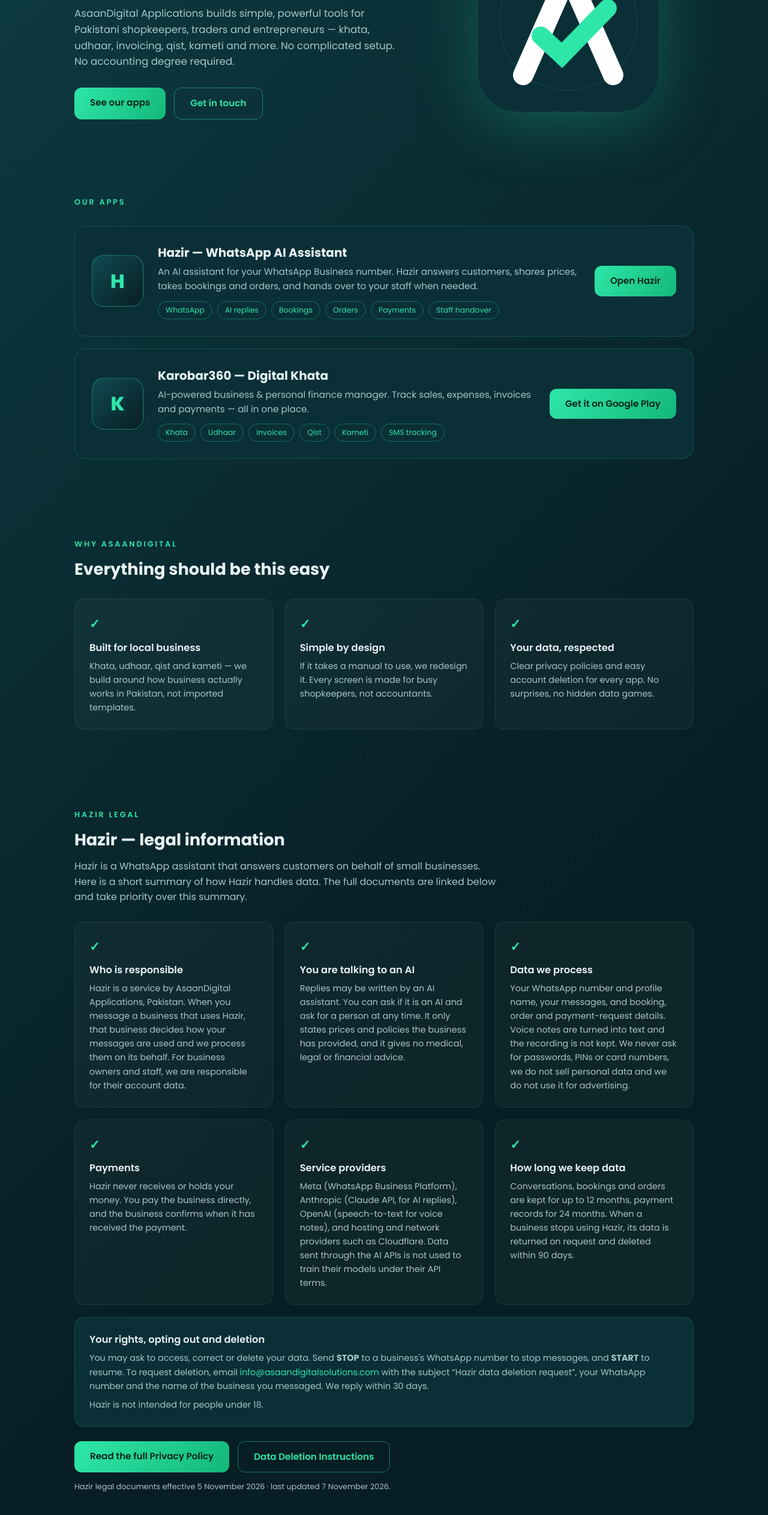
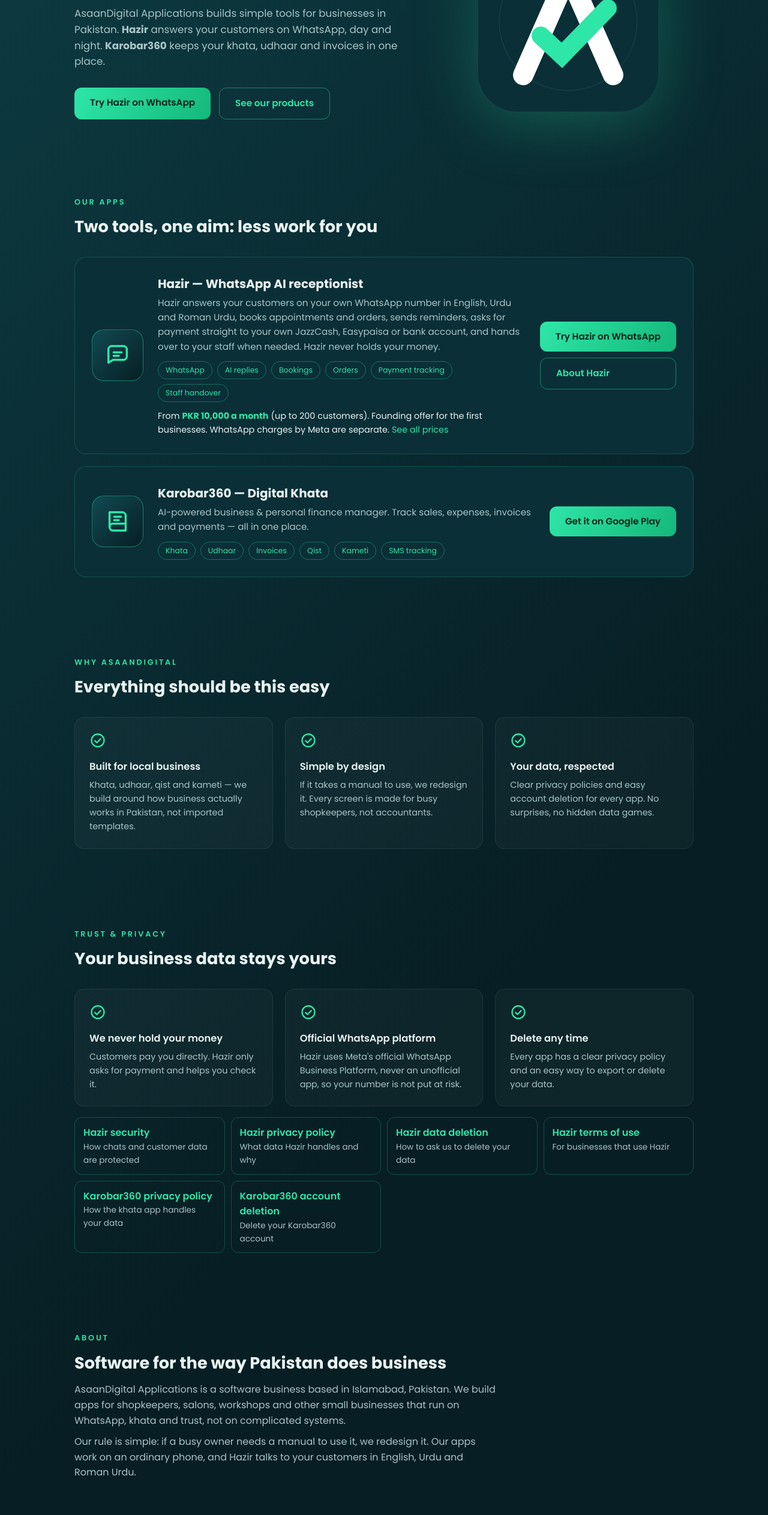
Before and after one commit to asaandigitalapps-prog/asaandigitalapps-prog.github.io, a plain HTML site: page index.html in a window 1280 px wide. Shown: the part 231-2756 px from the top of the page at 60% size. Drawn offline with Linux system fonts and the light colour scheme.

Commit message:
Hazir focus, Trust & Privacy, About, contact details, SEO

```diff
--- a/index.html
+++ b/index.html
@@ -3,8 +3,16 @@
 <head>
 <meta charset="UTF-8">
 <meta name="viewport" content="width=device-width, initial-scale=1.0">
-<title>AsaanDigital Applications — Business made asaan</title>
-<meta name="description" content="AsaanDigital Applications builds simple, powerful business apps for Pakistani entrepreneurs. Khata, udhaar, invoicing, qist, kameti, WhatsApp AI assistants and more — made asaan.">
+<title>AsaanDigital Applications | Hazir WhatsApp AI receptionist and Karobar360 khata app, Pakistan</title>
+<meta name="description" content="AsaanDigital Applications, Islamabad, builds simple tools for Pakistani businesses: Hazir answers your customers on WhatsApp and books, orders and tracks payments; Karobar360 keeps your khata, udhaar and invoices.">
+<link rel="canonical" href="https://asaandigitalsolutions.com/">
+<meta property="og:type" content="website"><meta property="og:site_name" content="AsaanDigital Applications">
+<meta property="og:title" content="AsaanDigital Applications: Business made asaan">
+<meta property="og:description" content="Hazir, the WhatsApp AI receptionist for businesses in Pakistan, and Karobar360, the digital khata.">
+<meta property="og:url" content="https://asaandigitalsolutions.com/">
+<meta property="og:image" content="https://hazir.asaandigitalsolutions.com/img/hazir-share.jpg">
+<meta name="twitter:card" content="summary_large_image">
+<script type="application/ld+json">{"@context":"https://schema.org","@type":"Organization","name":"AsaanDigital Applications","url":"https://asaandigitalsolutions.com/","email":"info@asaandigitalsolutions.com","telephone":"+923225173035","address":{"@type":"PostalAddress","addressLocality":"Islamabad","addressCountry":"PK"},"sameAs":["https://hazir.asaandigitalsolutions.com/","https://play.google.com/store/apps/details?id=com.asaandigital.karobar360"]}</script>
 <link rel="preconnect" href="https://fonts.googleapis.com">
 <link rel="preconnect" href="https://fonts.gstatic.com" crossorigin>
 <link href="https://fonts.googleapis.com/css2?family=Poppins:wght@400;500;600;700;800&display=swap" rel="stylesheet">
@@ -68,7 +76,11 @@
   }
   .app-icon{width:86px;height:86px;border-radius:20px;background:linear-gradient(135deg,#124A52,var(--teal-dark));
     display:flex;align-items:center;justify-content:center;border:1px solid rgba(46,230,168,.4);flex-shrink:0}
-  .app-icon span{font-weight:800;font-size:2rem;color:var(--mint)}
+  .app-icon svg{width:46px;height:46px}
+  .price{margin-top:12px;font-size:.9rem;color:var(--text)}
+  .price b{color:var(--mint)}
+  .price a{white-space:nowrap}
+  .card-actions{display:flex;flex-direction:column;gap:10px}
   .app-card h3{font-size:1.25rem;font-weight:700}
   .app-card .tagline{color:var(--grey-soft);font-size:.95rem;margin-top:4px}
   .chips{margin-top:12px;display:flex;flex-wrap:wrap;gap:8px}
@@ -83,7 +95,7 @@
   /* features */
   .grid{margin-top:28px;display:grid;grid-template-columns:repeat(3,1fr);gap:20px}
   .feat{background:rgba(255,255,255,.03);border:1px solid rgba(255,255,255,.07);border-radius:16px;padding:24px}
-  .feat .tick{color:var(--mint);font-size:1.3rem;font-weight:800}
+  .feat .tick{width:28px;height:28px;color:var(--mint)}
   .feat h3{font-size:1.02rem;font-weight:600;margin:10px 0 6px}
   .feat p{color:var(--grey-soft);font-size:.9rem}
 
@@ -106,17 +118,29 @@
     .hero{grid-template-columns:1fr;padding-top:40px}
     .hero-mark{order:-1}
     .grid{grid-template-columns:1fr}
-    .app-card{grid-template-columns:auto 1fr}
+    .app-card{grid-template-columns:1fr;gap:16px;padding:22px}
+    .app-icon{width:60px;height:60px;border-radius:16px}.app-icon svg{width:34px;height:34px}
+    .hero-mark svg{width:140px}
     .app-card .btn{grid-column:1/-1;text-align:center}
-    .navlinks{display:none}
+    .nav{flex-wrap:wrap;row-gap:10px}
+    .navlinks{flex:1 0 100%;gap:18px;overflow-x:auto;white-space:nowrap;padding-bottom:4px}
+    .card-actions{grid-column:1/-1}
+    .card-actions .btn{text-align:center}
   }
+  .about p{color:var(--grey-soft);max-width:44rem;margin-top:10px}
+  .trust-links{margin-top:18px;display:grid;grid-template-columns:repeat(auto-fit,minmax(230px,1fr));gap:10px}
+  .trust-links a{display:block;padding:12px 14px;border:1px solid rgba(46,230,168,.25);border-radius:12px;font-weight:600}
+  .trust-links a:hover{border-color:var(--mint);text-decoration:none}
+  .trust-links span{display:block;color:var(--grey-soft);font-weight:400;font-size:.85rem}
+  .contact dl{margin-top:14px;display:grid;grid-template-columns:auto 1fr;gap:6px 16px;color:var(--grey-soft)}
+  .contact dd{color:var(--text)}
 </style>
 </head>
 <body>
 
 <header class="wrap">
   <nav class="nav">
-    <a class="brand" href="#">
+    <a class="brand" href="/" aria-label="AsaanDigital home">
       <svg width="34" height="34" viewBox="0 0 512 512" xmlns="http://www.w3.org/2000/svg" aria-hidden="true">
         <rect width="512" height="512" rx="110" fill="#0D3B42"/>
         <g stroke-linecap="round" fill="none">
@@ -127,9 +151,9 @@
       Asaan<span class="digital">Digital</span>
     </a>
     <div class="navlinks">
-      <a href="#apps">Our apps</a>
-      <a href="#why">Why AsaanDigital</a>
-      <a href="#hazir-legal">Hazir legal</a>
+      <a href="#apps">Products</a>
+      <a href="#trust">Trust &amp; Privacy</a>
+      <a href="#about">About</a>
       <a href="#contact">Contact</a>
     </div>
   </nav>
@@ -140,10 +164,10 @@
   <div class="hero">
     <div>
       <h1>Business made <span class="mint">asaan.</span></h1>
-      <p class="lead">AsaanDigital Applications builds simple, powerful tools for Pakistani shopkeepers, traders and entrepreneurs — khata, udhaar, invoicing, qist, kameti and more. No complicated setup. No accounting degree required.</p>
+      <p class="lead">AsaanDigital Applications builds simple tools for businesses in Pakistan. <strong>Hazir</strong> answers your customers on WhatsApp, day and night. <strong>Karobar360</strong> keeps your khata, udhaar and invoices in one place.</p>
       <div class="cta">
-        <a class="btn btn-mint" href="#apps">See our apps</a>
-        <a class="btn btn-ghost" href="mailto:info@asaandigitalsolutions.com">Get in touch</a>
+        <a class="btn btn-mint" href="https://wa.me/923225173035?text=Hi%20Hazir">Try Hazir on WhatsApp</a>
+        <a class="btn btn-ghost" href="#apps">See our products</a>
       </div>
     </div>
     <div class="hero-mark">
@@ -161,21 +185,26 @@
   <section id="apps">
     <span class="eyebrow">Our apps</span>
 
-    <a class="app-card" href="https://hazir.asaandigitalsolutions.com/" target="_blank" rel="noopener" aria-label="Open Hazir — WhatsApp AI Assistant for businesses">
-      <div class="app-icon"><span>H</span></div>
+    <h2>Two tools, one aim: less work for you</h2>
+    <div class="app-card">
+      <div class="app-icon"><svg viewBox="0 0 24 24" fill="none" stroke="#2EE6A8" stroke-width="1.8" stroke-linecap="round" stroke-linejoin="round" aria-hidden="true"><path d="M4 18.5V7a3 3 0 0 1 3-3h10a3 3 0 0 1 3 3v6a3 3 0 0 1-3 3H8z"/><path d="M8.5 9.5h7M8.5 12.5h4.5"/></svg></div>
       <div>
-        <h3>Hazir — WhatsApp AI Assistant</h3>
-        <p class="tagline">An AI assistant for your WhatsApp Business number. Hazir answers customers, shares prices, takes bookings and orders, and hands over to your staff when needed.</p>
+        <h3>Hazir — WhatsApp AI receptionist</h3>
+        <p class="tagline">Hazir answers your customers on your own WhatsApp number in English, Urdu and Roman Urdu, books appointments and orders, sends reminders, asks for payment straight to your own JazzCash, Easypaisa or bank account, and hands over to your staff when needed. Hazir never holds your money.</p>
         <div class="chips">
           <span class="chip">WhatsApp</span><span class="chip">AI replies</span><span class="chip">Bookings</span>
-          <span class="chip">Orders</span><span class="chip">Payments</span><span class="chip">Staff handover</span>
+          <span class="chip">Orders</span><span class="chip">Payment tracking</span><span class="chip">Staff handover</span>
         </div>
+        <p class="price">From <b>PKR 10,000 a month</b> (up to 200 customers). Founding offer for the first businesses. WhatsApp charges by Meta are separate. <a href="https://hazir.asaandigitalsolutions.com/#prices">See all prices</a></p>
       </div>
-      <span class="btn btn-mint">Open Hazir</span>
-    </a>
+      <div class="card-actions">
+        <a class="btn btn-mint" href="https://wa.me/923225173035?text=Hi%20Hazir">Try Hazir on WhatsApp</a>
+        <a class="btn btn-ghost" href="https://hazir.asaandigitalsolutions.com/">About Hazir</a>
+      </div>
+    </div>
 
     <div class="app-card">
-      <div class="app-icon"><span>K</span></div>
+      <div class="app-icon"><svg viewBox="0 0 24 24" fill="none" stroke="#2EE6A8" stroke-width="1.8" stroke-linecap="round" stroke-linejoin="round" aria-hidden="true"><path d="M5 4h11a3 3 0 0 1 3 3v13H8a3 3 0 0 1-3-3z"/><path d="M5 17a3 3 0 0 1 3-3h11M9 8h6M9 11h4"/></svg></div>
       <div>
         <h3>Karobar360 — Digital Khata</h3>
         <p class="tagline">AI-powered business &amp; personal finance manager. Track sales, expenses, invoices and payments — all in one place.</p>
@@ -193,91 +222,68 @@
     <h2>Everything should be this easy</h2>
     <div class="grid">
       <div class="feat">
-        <div class="tick">&#10003;</div>
+        <svg class="tick" viewBox="0 0 24 24" fill="none" stroke="currentColor" stroke-width="2" stroke-linecap="round" stroke-linejoin="round" aria-hidden="true"><circle cx="12" cy="12" r="9"/><path d="m8 12.5 2.7 2.7L16 9.8"/></svg>
         <h3>Built for local business</h3>
         <p>Khata, udhaar, qist and kameti — we build around how business actually works in Pakistan, not imported templates.</p>
       </div>
       <div class="feat">
-        <div class="tick">&#10003;</div>
+        <svg class="tick" viewBox="0 0 24 24" fill="none" stroke="currentColor" stroke-width="2" stroke-linecap="round" stroke-linejoin="round" aria-hidden="true"><circle cx="12" cy="12" r="9"/><path d="m8 12.5 2.7 2.7L16 9.8"/></svg>
         <h3>Simple by design</h3>
         <p>If it takes a manual to use, we redesign it. Every screen is made for busy shopkeepers, not accountants.</p>
       </div>
       <div class="feat">
-        <div class="tick">&#10003;</div>
+        <svg class="tick" viewBox="0 0 24 24" fill="none" stroke="currentColor" stroke-width="2" stroke-linecap="round" stroke-linejoin="round" aria-hidden="true"><circle cx="12" cy="12" r="9"/><path d="m8 12.5 2.7 2.7L16 9.8"/></svg>
         <h3>Your data, respected</h3>
         <p>Clear privacy policies and easy account deletion for every app. No surprises, no hidden data games.</p>
       </div>
     </div>
   </section>
 
-  <section id="hazir-legal">
-    <span class="eyebrow">Hazir legal</span>
-    <h2>Hazir — legal information</h2>
-    <p class="legal-intro">Hazir is a WhatsApp assistant that answers customers on behalf of small businesses. Here is a short summary of how Hazir handles data. The full documents are linked below and take priority over this summary.</p>
+  <section id="trust">
+    <span class="eyebrow">Trust &amp; Privacy</span>
+    <h2>Your business data stays yours</h2>
+    <div class="grid">
+      <div class="feat"><svg class="tick" viewBox="0 0 24 24" fill="none" stroke="currentColor" stroke-width="2" stroke-linecap="round" stroke-linejoin="round" aria-hidden="true"><circle cx="12" cy="12" r="9"/><path d="m8 12.5 2.7 2.7L16 9.8"/></svg><h3>We never hold your money</h3><p>Customers pay you directly. Hazir only asks for payment and helps you check it.</p></div>
+      <div class="feat"><svg class="tick" viewBox="0 0 24 24" fill="none" stroke="currentColor" stroke-width="2" stroke-linecap="round" stroke-linejoin="round" aria-hidden="true"><circle cx="12" cy="12" r="9"/><path d="m8 12.5 2.7 2.7L16 9.8"/></svg><h3>Official WhatsApp platform</h3><p>Hazir uses Meta's official WhatsApp Business Platform, never an unofficial app, so your number is not put at risk.</p></div>
+      <div class="feat"><svg class="tick" viewBox="0 0 24 24" fill="none" stroke="currentColor" stroke-width="2" stroke-linecap="round" stroke-linejoin="round" aria-hidden="true"><circle cx="12" cy="12" r="9"/><path d="m8 12.5 2.7 2.7L16 9.8"/></svg><h3>Delete any time</h3><p>Every app has a clear privacy policy and an easy way to export or delete your data.</p></div>
+    </div>
+    <div class="trust-links">
+      <a href="https://hazir.asaandigitalsolutions.com/security">Hazir security<span>How chats and customer data are protected</span></a>
+      <a href="https://asaandigitalapps-prog.github.io/hazir-legal/privacy.html">Hazir privacy policy<span>What data Hazir handles and why</span></a>
+      <a href="https://asaandigitalapps-prog.github.io/hazir-legal/data-deletion.html">Hazir data deletion<span>How to ask us to delete your data</span></a>
+      <a href="https://hazir.asaandigitalsolutions.com/terms">Hazir terms of use<span>For businesses that use Hazir</span></a>
+      <a href="https://asaandigitalapps-prog.github.io/karobar360-privacy-policy/">Karobar360 privacy policy<span>How the khata app handles your data</span></a>
+      <a href="https://asaandigitalapps-prog.github.io/karobar360-privacy-policy/account-deletion.html">Karobar360 account deletion<span>Delete your Karobar360 account</span></a>
+    </div>
+  </section>
 
-    <div class="grid">
-      <div class="feat">
-        <div class="tick">&#10003;</div>
-        <h3>Who is responsible</h3>
-        <p>Hazir is a service by AsaanDigital Applications, Pakistan. When you message a business that uses Hazir, that business decides how your messages are used and we process them on its behalf. For business owners and staff, we are responsible for their account data.</p>
-      </div>
-      <div class="feat">
-        <div class="tick">&#10003;</div>
-        <h3>You are talking to an AI</h3>
-        <p>Replies may be written by an AI assistant. You can ask if it is an AI and ask for a person at any time. It only states prices and policies the business has provided, and it gives no medical, legal or financial advice.</p>
-      </div>
-      <div class="feat">
-        <div class="tick">&#10003;</div>
-        <h3>Data we process</h3>
-        <p>Your WhatsApp number and profile name, your messages, and booking, order and payment-request details. Voice notes are turned into text and the recording is not kept. We never ask for passwords, PINs or card numbers, we do not sell personal data and we do not use it for advertising.</p>
-      </div>
-      <div class="feat">
-        <div class="tick">&#10003;</div>
-        <h3>Payments</h3>
-        <p>Hazir never receives or holds your money. You pay the business directly, and the business confirms when it has received the payment.</p>
-      </div>
-      <div class="feat">
-        <div class="tick">&#10003;</div>
-        <h3>Service providers</h3>
-        <p>Meta (WhatsApp Business Platform), Anthropic (Claude API, for AI replies), OpenAI (speech-to-text for voice notes), and hosting and network providers such as Cloudflare. Data sent through the AI APIs is not used to train their models under their API terms.</p>
-      </div>
-      <div class="feat">
-        <div class="tick">&#10003;</div>
-        <h3>How long we keep data</h3>
-        <p>Conversations, bookings and orders are kept for up to 12 months, payment records for 24 months. When a business stops using Hazir, its data is returned on request and deleted within 90 days.</p>
-      </div>
-    </div>
-
-    <div class="legal-box">
-      <h3>Your rights, opting out and deletion</h3>
-      <p>You may ask to access, correct or delete your data. Send <strong>STOP</strong> to a business's WhatsApp number to stop messages, and <strong>START</strong> to resume. To request deletion, email <a href="mailto:info@asaandigitalsolutions.com?subject=Hazir%20data%20deletion%20request">info@asaandigitalsolutions.com</a> with the subject &ldquo;Hazir data deletion request&rdquo;, your WhatsApp number and the name of the business you messaged. We reply within 30 days.</p>
-      <p>Hazir is not intended for people under 18.</p>
-    </div>
-
-    <div class="legal-actions">
-      <a class="btn btn-mint" href="https://asaandigitalapps-prog.github.io/hazir-legal/privacy.html" target="_blank" rel="noopener">Read the full Privacy Policy</a>
-      <a class="btn btn-ghost" href="https://asaandigitalapps-prog.github.io/hazir-legal/data-deletion.html" target="_blank" rel="noopener">Data Deletion Instructions</a>
-    </div>
-    <p class="legal-date">Hazir legal documents effective 5 November 2026 &middot; last updated 7 November 2026.</p>
+  <section id="about" class="about">
+    <span class="eyebrow">About</span>
+    <h2>Software for the way Pakistan does business</h2>
+    <p>AsaanDigital Applications is a software business based in Islamabad, Pakistan. We build apps for shopkeepers, salons, workshops and other small businesses that run on WhatsApp, khata and trust, not on complicated systems.</p>
+    <p>Our rule is simple: if a busy owner needs a manual to use it, we redesign it. Our apps work on an ordinary phone, and Hazir talks to your customers in English, Urdu and Roman Urdu.</p>
   </section>
 
   <section id="contact" class="contact">
     <span class="eyebrow">Contact</span>
     <h2>Talk to us</h2>
-    <p>Questions, feedback or feature ideas? We read everything.</p>
-    <p style="margin-top:14px">
-      Email: <a href="mailto:info@asaandigitalsolutions.com">info@asaandigitalsolutions.com</a>
-    </p>
+    <p>Questions, a demo for your business, or feedback? We read everything.</p>
+    <dl>
+      <dt>WhatsApp</dt><dd><a href="https://wa.me/923225173035?text=Hi%20Hazir">+92 322 5173035</a> (our only official number)</dd>
+      <dt>Email</dt><dd><a href="mailto:info@asaandigitalsolutions.com">info@asaandigitalsolutions.com</a></dd>
+      <dt>Location</dt><dd>Islamabad, Pakistan</dd>
+    </dl>
   </section>
 
 </main>
 
 <footer>
   <div class="wrap foot">
-    <span>&copy; 2026 AsaanDigital Applications. All rights reserved.</span>
+    <span>&copy; 2026 AsaanDigital Applications, Islamabad, Pakistan &middot; +92 322 5173035 &middot; info@asaandigitalsolutions.com</span>
     <div class="links">
-      <a href="https://asaandigitalapps-prog.github.io/karobar360-privacy-policy/">Privacy Policy</a>
-      <a href="https://asaandigitalapps-prog.github.io/karobar360-privacy-policy/account-deletion.html">Account Deletion</a>
+      <a href="#trust">Trust &amp; Privacy</a>
+      <a href="https://asaandigitalapps-prog.github.io/karobar360-privacy-policy/">Karobar360 Privacy</a>
+      <a href="https://asaandigitalapps-prog.github.io/karobar360-privacy-policy/account-deletion.html">Karobar360 Account Deletion</a>
       <a href="https://asaandigitalapps-prog.github.io/hazir-legal/privacy.html">Hazir Privacy</a>
       <a href="https://asaandigitalapps-prog.github.io/hazir-legal/data-deletion.html">Hazir Data Deletion</a>
       <a href="mailto:info@asaandigitalsolutions.com">Support</a>
--- /dev/null
+++ b/sitemap.xml
@@ -0,0 +1,2 @@
+<?xml version="1.0" encoding="UTF-8"?>
+<urlset xmlns="http://www.sitemaps.org/schemas/sitemap/0.9"><url><loc>https://asaandigitalsolutions.com/</loc></url></urlset>
```
Also changed, not shown: robots.txt (added).
